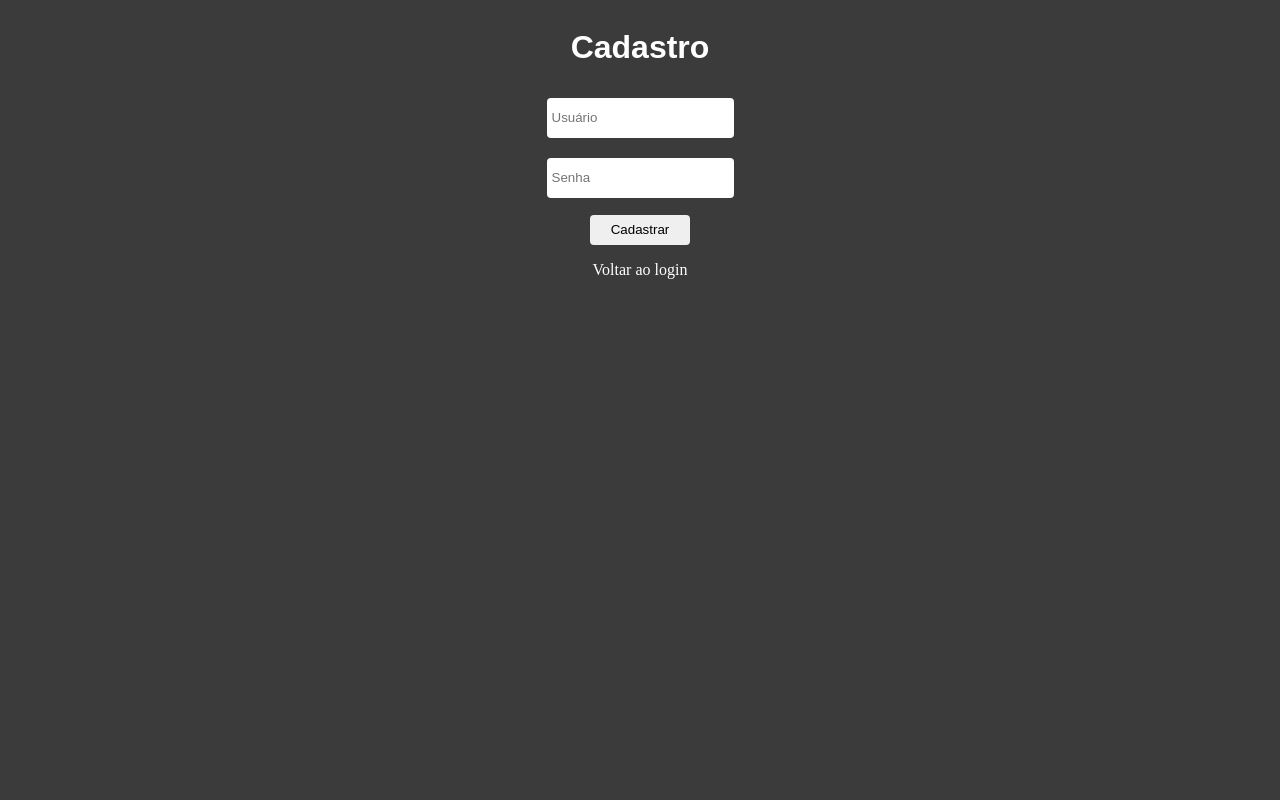
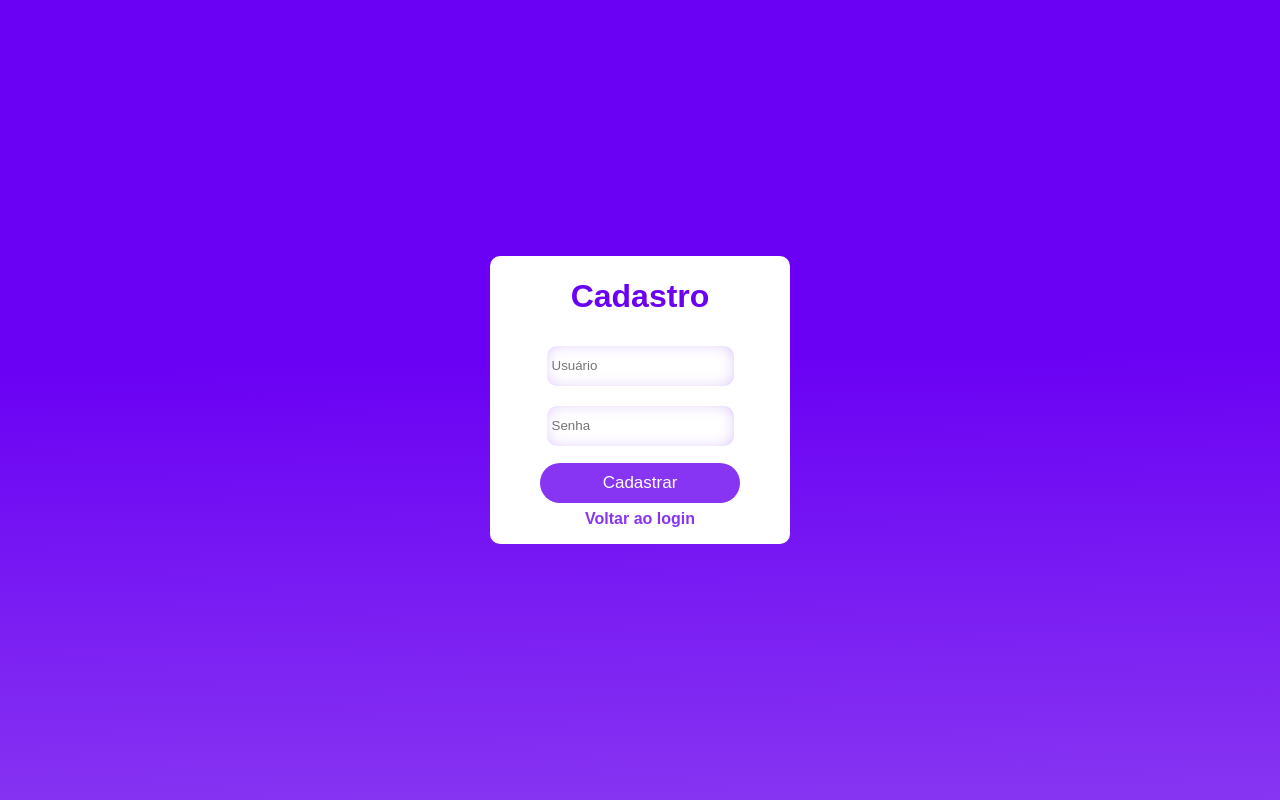
Before and after one commit to Abraaodearaujo/Gossiping, a Flask app: page /register in a window 1280 px wide. Run offline with Flask 3, Linux system fonts and the light colour scheme.

Commit message:
update css login e register

```diff
--- a/static/register.css
+++ b/static/register.css
@@ -1,14 +1,27 @@
 @charset "UTF-8";
 
 body{
-    background-color: rgb(59, 59, 59);
+    margin: 0;
+    padding: 0;
+    width: 100vw;
+    height: 100vh;
+    background: #8735f2;
+    background: linear-gradient(359deg, rgba(135, 53, 242, 1) 0%, rgba(106, 0, 244, 1) 56%);
     display: flex;
+    background-repeat: no-repeat;
     flex-direction: column;
     align-items: center;
+    justify-content: center;
+}
+#box{
+    background-color: white;
+    width: 300px;
+    border-radius: 10px;
 }
 h1{
+    font-weight: 800;
     text-align: center;
-    color: white;
+    color: #6A00F4;
     font-family: Arial, Helvetica, sans-serif;
 }
 form{
@@ -20,25 +33,33 @@ form{
 input{
     margin: 10px;
     height: 30px;
-    border-radius: 4px;
     border: none;
+    border-radius: 10px;
+    box-shadow:inset -1px 0px 25px -15px #8735f2;
     padding: 5px;
 }
 
 button{
-    width: 100px;
-    height: 30px;
-    border-radius: 4px;
+    font-size: 17px;
+    color: white;
+    background-color: #8735f2;
+    width: 200px;
+    height: 40px;
+    border-radius: 20px;
     border: none;
     margin-top: 7px;
 }
 
 p{
+    font-family: Arial, Helvetica, sans-serif;
+    font-weight: bold;
+    margin-top: 7px;
+    text-align: center;
     text-decoration: none;
 }
 
 a{
-    color: white;
+    color: #8735f2;
     text-decoration: none;
     font-size: 16px;
 }
--- a/templates/login.html
+++ b/templates/login.html
@@ -5,17 +5,17 @@
 <link rel="stylesheet" href="/static/login.css">
 <meta name="viewport" content="width=device-width, initial-scale=1.0">
 <body>
+  <div id="box">
     <h1>Login</h1>
     <form method="POST">
       <input name="username" placeholder="Usuário" required>
       <input name="password" type="password" placeholder="Senha" required>
       <button type="submit">Entrar</button>
     </form>
-
     {% if error %}
       <p style="color: red; margin-top: 10px;">{{ error }}</p>
     {% endif %}
-
     <p><a href="/register">Criar conta</a></p>
     </body>
+  </div>
 </html>
--- a/templates/register.html
+++ b/templates/register.html
@@ -5,6 +5,7 @@
 <link rel="stylesheet" href="/static/register.css">
 <meta name="viewport" content="width=device-width, initial-scale=1.0">
 <body>
+  <div id="box">
     <h1>Cadastro</h1>
     <form method="POST">
       <input name="username" placeholder="Usuário" required>
@@ -12,5 +13,6 @@
       <button type="submit">Cadastrar</button>
     </form>
     <p><a href="/login">Voltar ao login</a></p>
+  </div>
 </body>
 </html>
```
Also changed, not shown: static/login.css (+28 -7 lines), database.db (added). Lines whose indentation alone changed are shown as unchanged.
